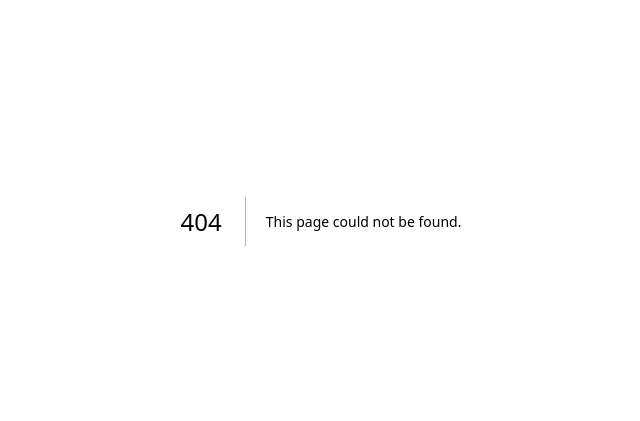
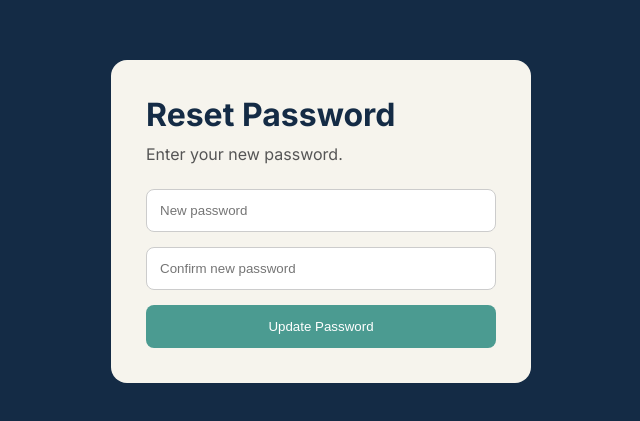
Before and after one commit to redouanelarabi6-svg/promotion-major, a Next.js app: page /reset-password in a window 1280 px wide. Before the commit this address had no page. Shown: the part 179-600 px from the top of the page, without its empty margins (319-959 px from the left). Built offline with nearby package versions, Linux system fonts and the light colour scheme; no server answers.

Commit message:
Create page.js

```diff
--- /dev/null
+++ b/app/reset-password/page.js
@@ -0,0 +1,121 @@
+"use client";
+
+import { useState } from "react";
+import { useRouter } from "next/navigation";
+import { supabase } from "../../lib/supabase";
+
+export default function ResetPassword() {
+  const router = useRouter();
+  const [password, setPassword] = useState("");
+  const [confirmPassword, setConfirmPassword] = useState("");
+  const [message, setMessage] = useState("");
+  const [loading, setLoading] = useState(false);
+
+  async function handleSubmit(e) {
+    e.preventDefault();
+
+    if (password.length < 6) {
+      setMessage("Password must be at least 6 characters.");
+      return;
+    }
+
+    if (password !== confirmPassword) {
+      setMessage("Passwords do not match.");
+      return;
+    }
+
+    setLoading(true);
+    setMessage("");
+
+    const { error } = await supabase.auth.updateUser({
+      password: password,
+    });
+
+    setLoading(false);
+
+    if (error) {
+      setMessage(error.message);
+      return;
+    }
+
+    setMessage("Password updated successfully!");
+
+    setTimeout(() => {
+      router.push("/login");
+    }, 2000);
+  }
+
+  return (
+    <main style={{
+      minHeight: "100vh",
+      display: "flex",
+      alignItems: "center",
+      justifyContent: "center",
+      background: "#142B45",
+      padding: "20px"
+    }}>
+      <form onSubmit={handleSubmit} style={{
+        background: "#F6F4ED",
+        padding: "35px",
+        borderRadius: "16px",
+        width: "100%",
+        maxWidth: "420px"
+      }}>
+        <h1 style={{ color: "#142B45", marginBottom: "10px" }}>
+          Reset Password
+        </h1>
+
+        <p style={{ color: "#555", marginBottom: "25px" }}>
+          Enter your new password.
+        </p>
+
+        <input
+          type="password"
+          placeholder="New password"
+          value={password}
+          onChange={(e) => setPassword(e.target.value)}
+          required
+          style={inputStyle}
+        />
+
+        <input
+          type="password"
+          placeholder="Confirm new password"
+          value={confirmPassword}
+          onChange={(e) => setConfirmPassword(e.target.value)}
+          required
+          style={inputStyle}
+        />
+
+        <button type="submit" disabled={loading} style={buttonStyle}>
+          {loading ? "Updating..." : "Update Password"}
+        </button>
+
+        {message && (
+          <p style={{ marginTop: "18px", color: "#142B45" }}>
+            {message}
+          </p>
+        )}
+      </form>
+    </main>
+  );
+}
+
+const inputStyle = {
+  width: "100%",
+  padding: "13px",
+  marginBottom: "15px",
+  border: "1px solid #ccc",
+  borderRadius: "8px",
+  boxSizing: "border-box"
+};
+
+const buttonStyle = {
+  width: "100%",
+  padding: "14px",
+  background: "#4B9B91",
+  color: "white",
+  border: "none",
+  borderRadius: "8px",
+  cursor: "pointer"
+};
```
